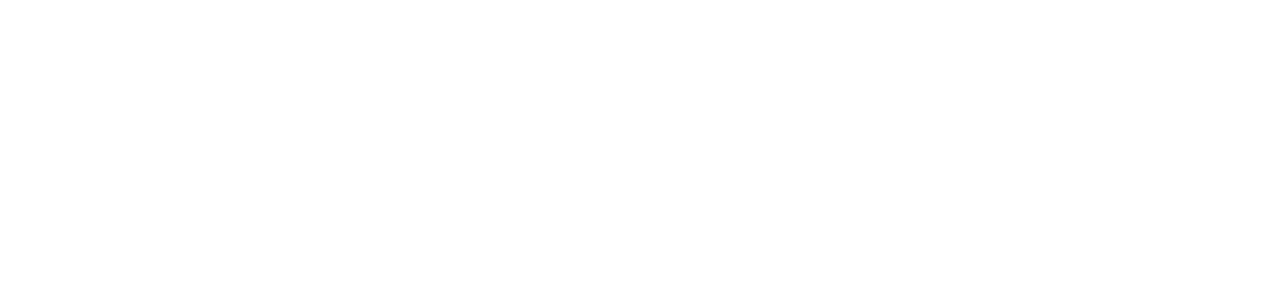
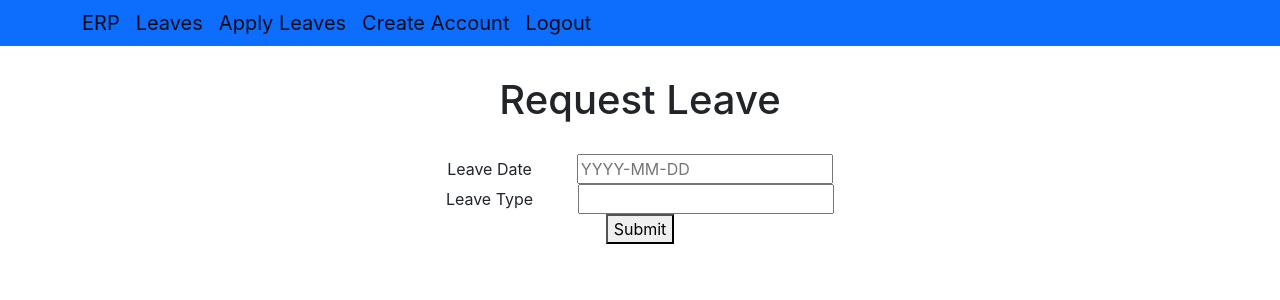
Before and after one commit to heysaty/erp_frontend, a React (Create React App) app: page /applyleaves in a window 1280 px wide. Before the commit this address had no page. Shown: the top 300 px of the page. Built offline with nearby package versions, Linux system fonts and the light colour scheme.

Commit message:
connected to deployed backend

```diff
--- a/package.json
+++ b/package.json
@@ -8,12 +8,13 @@
     "@testing-library/user-event": "^13.5.0",
     "axios": "^1.1.3",
     "bootstrap": "^5.2.2",
+    "jwt-decode": "^3.1.2",
     "react": "^18.2.0",
     "react-bootstrap": "^2.6.0",
     "react-dom": "^18.2.0",
     "react-router": "^6.4.3",
     "react-router-dom": "^6.4.3",
-    "react-scripts": "5.0.1",
+    "react-scripts": "^2.1.3",
     "web-vitals": "^2.1.4"
   },
   "scripts": {
--- a/src/App.js
+++ b/src/App.js
@@ -1,4 +1,4 @@
-
+import React from 'react';
 import { Routes, Route } from "react-router-dom";
 import Login from "./Login";
 import Home from "./Home";
@@ -6,6 +6,7 @@
 
 import LeaveTable from './components/LeaveTable';
 import CreateUser from "./components/CreateUser";
+import Leaves from "./components/Leaves";
 
 function App() {
   return (
@@ -16,6 +17,8 @@
         <Route  path="/home" element= {<Home/>}/>
         <Route  path="/leaves" element= {<LeaveTable/>}/>
         <Route path="/signup" element= {<CreateUser/>}/>
+        <Route path="/applyleaves" element= {<Leaves/>}/>
+
 
     </Routes>
     </div>
--- /dev/null
+++ b/src/Auth.js
@@ -0,0 +1,14 @@
+// import React from 'react'
+// import jwt from 'jwt-decode'
+
+// export const Auth = () => {
+//     var token = localStorage.getItem('access_token')
+//     var decoded = jwt(token);
+
+//     console.log(decoded)
+
+
+
+//   return
+//   decoded
+// }
--- a/src/Home.js
+++ b/src/Home.js
@@ -1,3 +1,4 @@
+import React from 'react';
 // import { useNavigate } from "react-router";
 import Navbar from "./components/Navbar"
 export default function Home() {
--- a/src/Login.js
+++ b/src/Login.js
@@ -1,7 +1,9 @@
+import React from 'react';
 import { useNavigate } from "react-router-dom";
 // import { fetchToken, setToken } from "./Auth";
 import { useState } from "react";
 import axios from "axios";
+// import { Auth } from "./Auth";
 
 export default function Login() {
   const navigate = useNavigate();
@@ -17,7 +19,7 @@
     } else {
       // make api call to our backend. we'll leave thisfor later
       axios
-        .post("http://127.0.0.1:8000/login", {
+        .post("https://erp-saty.herokuapp.com/login", {
           email: email,
           password: password,
         })
@@ -27,6 +29,7 @@
           const token = response.data.access_token
           if (token) {
             localStorage.setItem('access_token',token)
+
             // setToken(response.data.access_token);
 //            navigate("/profile");
             navigate("home");
--- a/src/components/CreateUser.js
+++ b/src/components/CreateUser.js
@@ -22,7 +22,7 @@
       return ;
     } else {
       axios
-        .post('http://127.0.0.1:8000/signup', {
+        .post('https://erp-saty.herokuapp.com/signup', {
           email:email,
           password:password,
           first_name:first_name,
--- a/src/components/LeaveTable.js
+++ b/src/components/LeaveTable.js
@@ -13,7 +13,7 @@
 
     const  handleapprove =(id)=> {
 
-      url= 'http://127.0.0.1:8000/leaves/approve/'+ id
+      url= 'https://erp-saty.herokuapp.com/leaves/approve/'+ id
       axios.put(url);
       alert("Leave Approved")
       window.location.reload();
@@ -30,7 +30,7 @@
 
     const  handlereject=(id)=> {
 
-      url= 'http://127.0.0.1:8000/leaves/reject/'+ id
+      url= 'https://erp-saty.herokuapp.com/leaves/reject/'+ id
       axios.put(url);
       alert("Leave Rejected")
       window.location.reload();
@@ -48,7 +48,7 @@
 
     useEffect(() => {
 
-        fetch("http://localhost:8000/leaves")
+        fetch("https://erp-saty.herokuapp.com/leaves")
         .then(response => response.json())
         .then(data => setList(data))
     },[])
--- a/src/components/Leaves.js
+++ b/src/components/Leaves.js
@@ -1,9 +1,86 @@
 import React from 'react'
+import { useState } from "react";
+import axios from "axios";
+import { useNavigate } from "react-router-dom";
+import Navbar from './Navbar'
 
-const Leaves = () => {
-  return (
-    <div>Leaves</div>
-  )
+
+export default function Leaves(){
+    const navigate = useNavigate();
+    const [leave_date, setleave_date] = useState("");
+    const [leave_type, setleave_type] = useState("");
+
+
+
+const leaves = () => {
+    if ((leave_date === "") & (leave_type === "")) {
+        console.log("no credentials")
+        return ;
+      } else {
+        axios
+            .post("https://erp-saty.herokuapp.com/leaves",{
+                leave_date:leave_date,
+                leave_type:leave_type,
+            })
+            .then(function(response) {
+                console.log(response.data)
+                navigate('/home')
+                alert("Leave Applied !")
+
+            })
+            .catch(function(error) {
+                console.log(error,"error")
+            });
+        }
+    };
+
+    return (
+        <>
+        <Navbar />
+        <div style={{ minHeight: 800, marginTop: 30 }}>
+        <h1>Request Leave</h1>
+        <div style={{ marginTop: 30 }}>
+
+            <div>
+              <form>
+                <label style={{ marginRight: 45 }}>Leave Date</label>
+
+
+                <input
+                  type="text"
+                  onChange={(e) => setleave_date(e.target.value)}
+                  placeholder="YYYY-MM-DD"
+                  required
+                />
+                 <div>
+                </div>
+
+
+                <label style={{ marginRight: 45 }}>Leave Type</label>
+                <input
+                  type="text"
+                  onChange={(e) => setleave_type(e.target.value)}
+                  placeholder=""
+                  required
+                />
+                 <div>
+                </div>
+
+
+
+
+
+                <button type="button" onClick={leaves}>
+                  Submit
+                </button>
+              </form>
+            </div>
+
+        </div>
+      </div>
+      </>
+
+      )
+
+
 }
-
-export default Leaves
--- a/src/components/Navbar.js
+++ b/src/components/Navbar.js
@@ -1,3 +1,4 @@
+import React from 'react';
 import Container from 'react-bootstrap/Container';
 import Nav from 'react-bootstrap/Nav';
 import Navbar from 'react-bootstrap/Navbar';
@@ -12,7 +13,7 @@
 
     // const token = localStorage.getItem('access_token');
     localStorage.removeItem('access_token');
-    axios.put('http://127.0.0.1:8000/logout')
+    axios.put('https://erp-saty.herokuapp.com/logout')
         // .then(response => this.setState({ updatedAt: response.data.updatedAt }));
 
 
@@ -29,7 +30,7 @@
           <Link to="/home"><Navbar.Brand >ERP</Navbar.Brand></Link>
           <Nav className="me-auto">
           <Link to="/leaves"><Navbar.Brand >Leaves</Navbar.Brand></Link>
-          <Link to="/leaves"><Navbar.Brand >Apply Leaves</Navbar.Brand></Link>
+          <Link to="/applyleaves"><Navbar.Brand >Apply Leaves</Navbar.Brand></Link>
           <Link to="/signup"><Navbar.Brand >Create Account</Navbar.Brand></Link>
           <Link to="/"><Navbar.Brand onClick={handleSubmit} >Logout</Navbar.Brand></Link>
 
```
Also changed, not shown: 1 other file (tests, documents, lock files or other folders).
